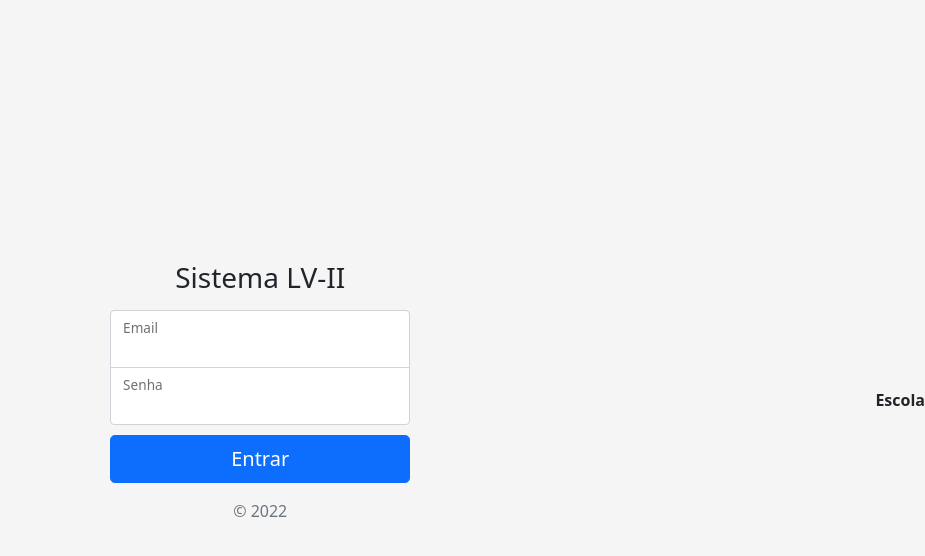
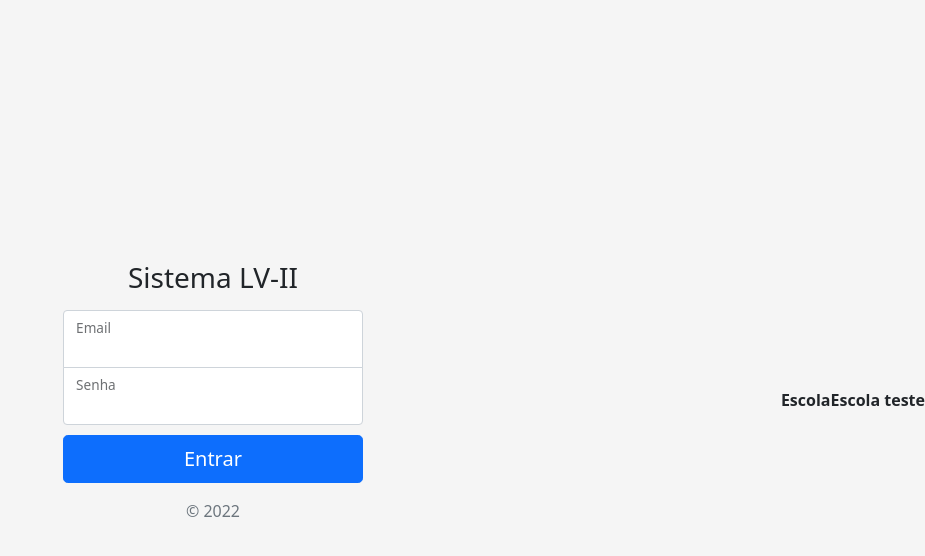
Before and after one commit to profssavio/projetoetc, a PHP site: page / in a window 1280 px wide. Shown: the top 556 px of the page, without its empty margins (355-1280 px from the left). Run offline with PHP 8.4, Linux system fonts and the light colour scheme.

Commit message:
Update index.php

```diff
--- a/index.php
+++ b/index.php
@@ -72,4 +72,5 @@
 
 </body>
 <b>Escola</b>
+  <b>Escola teste</b>
 </html>
```
